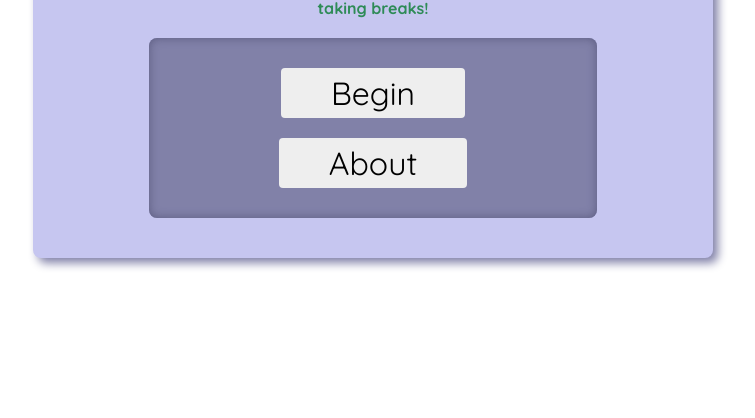
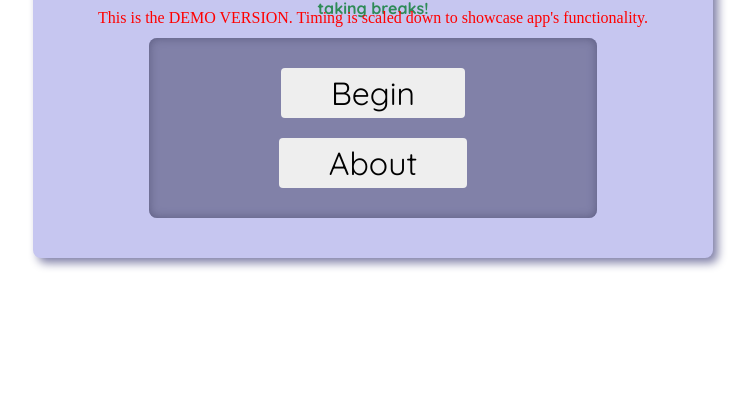
Before and after one commit to ClaudiaSuccar/tomobreak-demo, a plain HTML site: page index.html in a window 1280 px wide. Shown: the part 382-800 px from the top of the page, without its empty margins (267-1022 px from the left). Drawn offline with Linux system fonts and the light colour scheme.

Commit message:
Update index.html

```diff
--- a/index.html
+++ b/index.html
@@ -14,6 +14,7 @@
     <audio src="./content/success.mp3" id="successAlert"></audio>
     <audio src="./content/fail.mp3" id="failAlert"></audio>
     <audio src="./content/pop.mp3" id="popNoise"></audio>
+    <p style="color: red; position: absolute;">This is the DEMO VERSION. Timing is scaled down to showcase app's functionality.</p>
     <div id="main-ctn">
         <div id="title-ctn">
             <img id="icon" src="./content/tomato.svg" alt="tomato">
```
